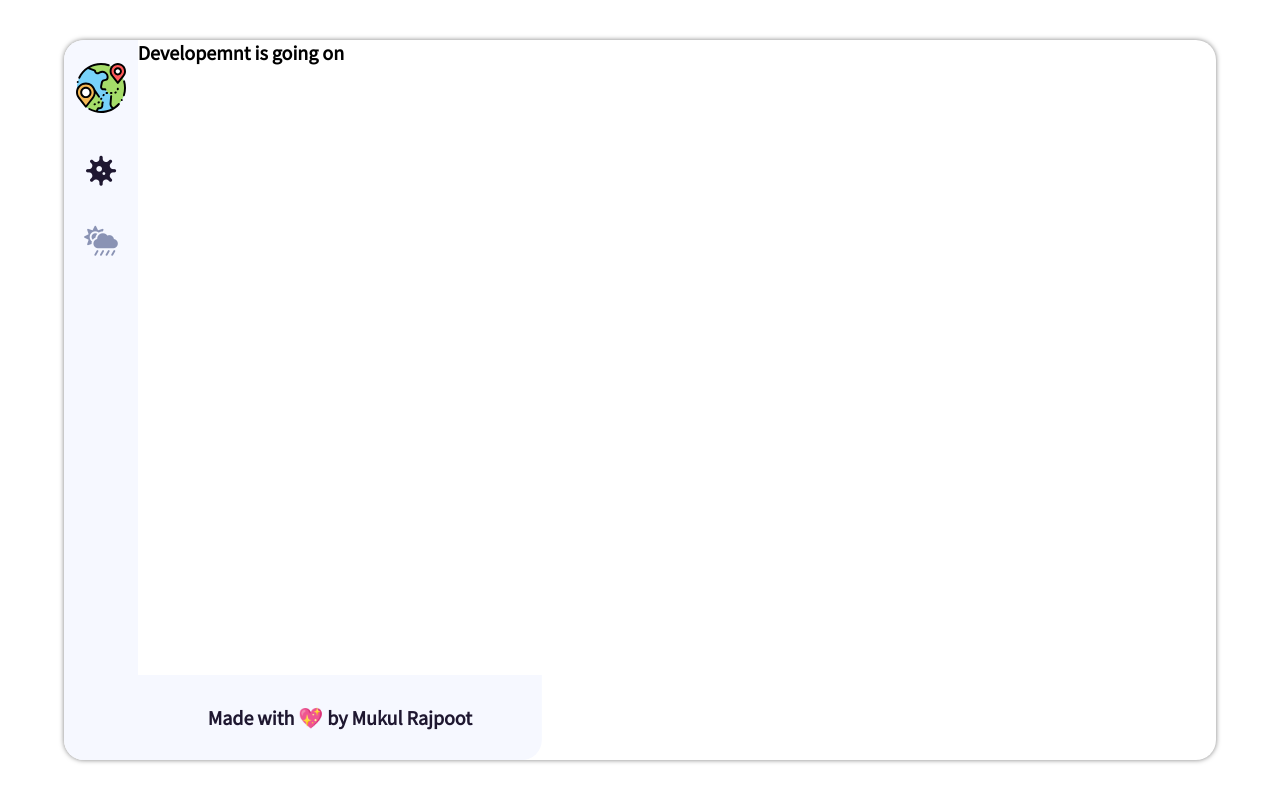
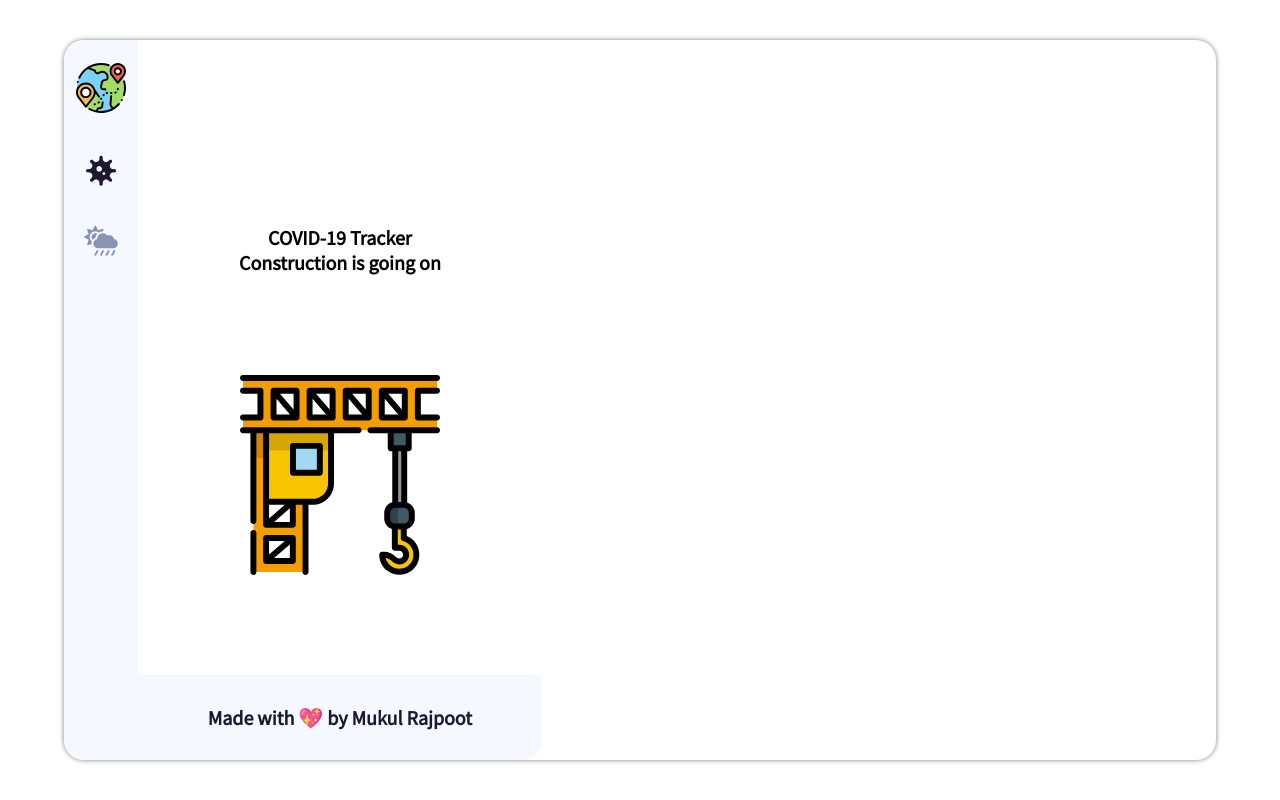
Before and after one commit to mukulrajpoot262610/track-it, a plain HTML site: page index.html in a window 1280 px wide. Both pictures are taken after a click on the icon 100 px from the left and 171 px from the top of the page. Drawn offline with nearby package versions, Linux system fonts and the light colour scheme.

Commit message:
Fixed Covid tab

```diff
--- a/css/style.css
+++ b/css/style.css
@@ -31,6 +31,15 @@ html {
 
 .covid {
   display: none;
+  justify-content: center;
+  align-items: center;
+  flex-direction: column;
+  height: 100%;
+}
+
+.covid img {
+  margin-top: 10rem;
+  width: 20rem;
 }
 
 .dashboard {
--- a/index.html
+++ b/index.html
@@ -56,7 +56,9 @@
                     </div>
                 </div>
                 <div class="covid">
-                    <h1>Developemnt is going on</h1>
+                    <h1>COVID-19 Tracker</h1>
+                    <h1>Construction is going on</h1>
+                    <img src="./images/crane.svg" alt="Not found">
                     <div class="footer">
                         <h1>Made with 💖 by Mukul Rajpoot</h1>
                     </div>
```
Also changed, not shown: images/crane.svg (added).
